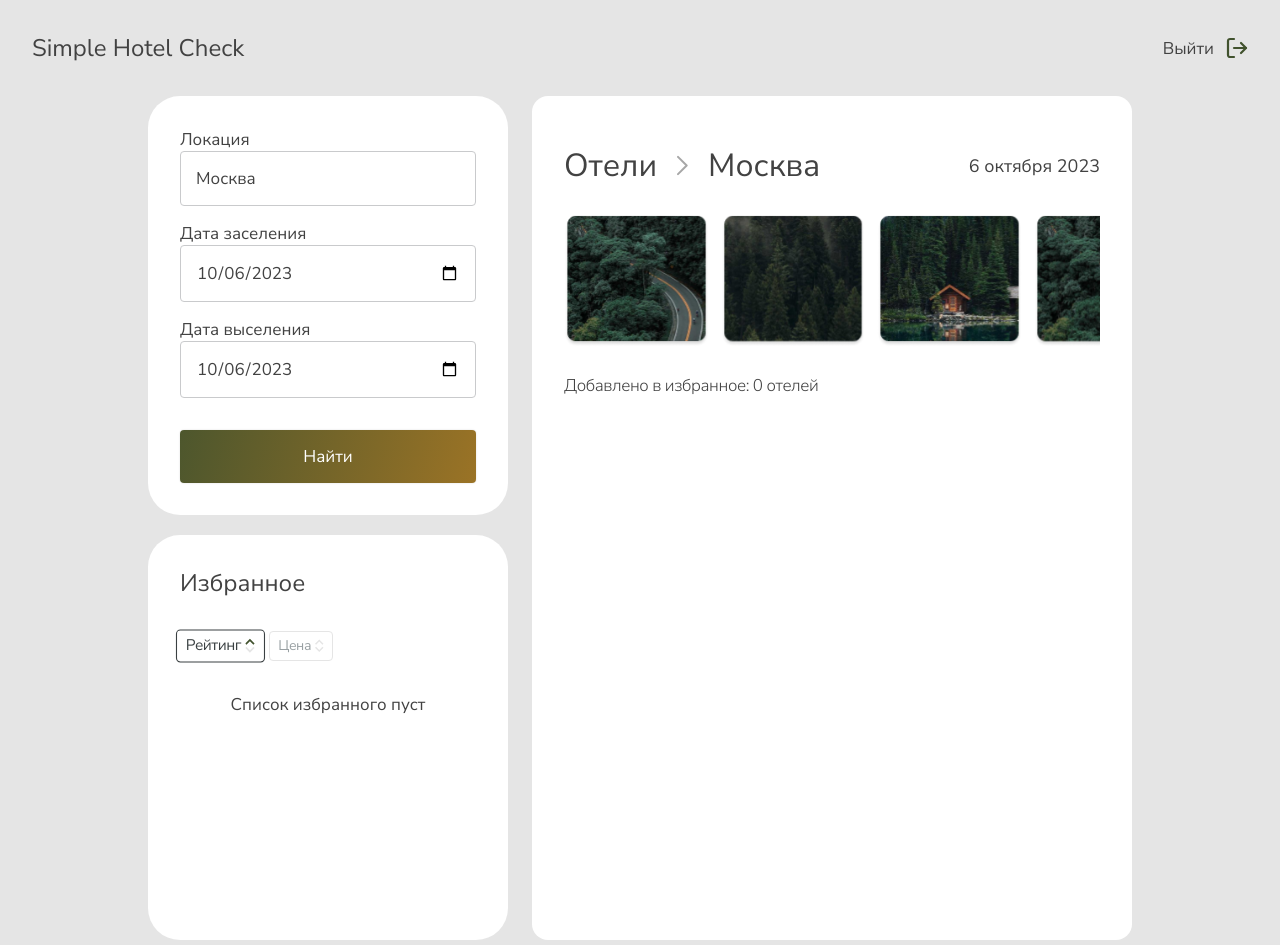
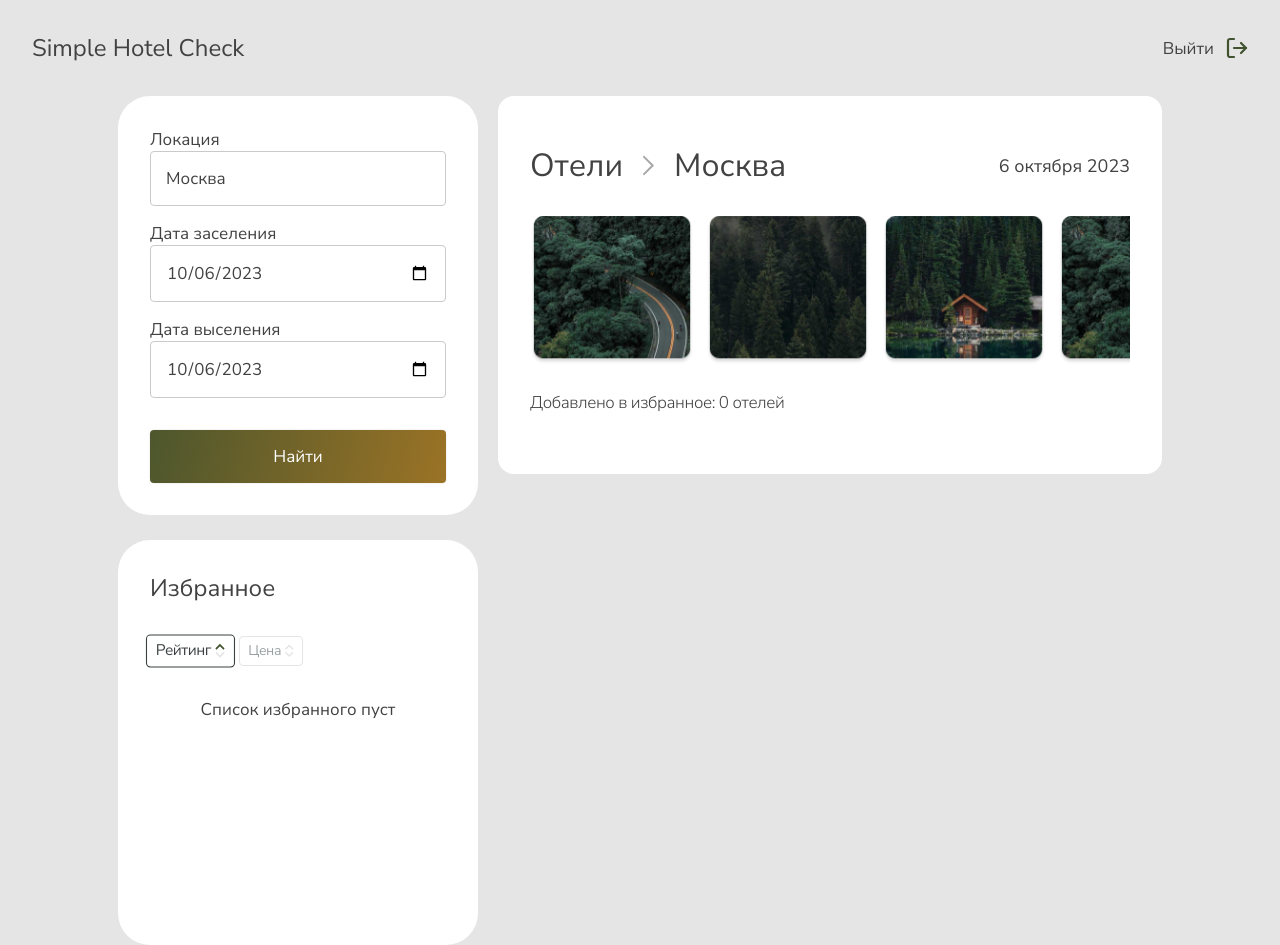
Before and after one commit to Science-B/hotel-check, a React (Vite) app: page / in a window 1280 px wide. Built offline with nearby package versions, Linux system fonts and the light colour scheme; no server answers.

Commit message:
added fix-cards-position

```diff
--- a/src/components/cards/favorites-card/favorites-card.module.scss
+++ b/src/components/cards/favorites-card/favorites-card.module.scss
@@ -3,6 +3,10 @@
 	max-height: 409px;
 	background-color: var(--page-bg);
 	border-radius: 32px;
+
+	@media screen and (max-width: 1080px) {
+		min-width: unset;
+	}
 }
 
 .container {
--- a/src/components/cards/hotels-card/hotels-card.module.scss
+++ b/src/components/cards/hotels-card/hotels-card.module.scss
@@ -1,8 +1,13 @@
 .card {
-	max-width: 600px;
+	max-width: 664px;
 	max-height: 845px;
 	background-color: var(--page-bg);
 	border-radius: 16px;
+
+	@media screen and (max-width: 1080px) {
+		max-width: unset;
+		max-height: unset;
+	}
 }
 
 .container {
@@ -18,6 +23,10 @@
 	span {
 		font-size: 18px;
 		font-weight: 400;
+
+		@media screen and (max-width: 515px) {
+			display: none;
+		}
 	}
 }
 
--- a/src/components/cards/search-card/search-card.module.scss
+++ b/src/components/cards/search-card/search-card.module.scss
@@ -2,6 +2,10 @@
 	min-width: 360px;
 	background-color: var(--page-bg);
 	border-radius: 32px;
+
+	@media screen and (max-width: 1080px) {
+		min-width: unset;
+	}
 }
 
 .container {
--- a/src/components/hotel-item/hotel-item.module.scss
+++ b/src/components/hotel-item/hotel-item.module.scss
@@ -23,6 +23,10 @@
 	min-width: 64px;
 	min-height: 64px;
 	background-color: rgba(65, 82, 46, 0.05);
+
+	@media screen and (max-width: 515px) {
+		display: none;
+	}
 
 	img {
 		min-width: 35px;
--- a/src/components/slider/slider.tsx
+++ b/src/components/slider/slider.tsx
@@ -1,28 +1,15 @@
 import { Swiper, SwiperSlide } from 'swiper/react';
 import { useSliders } from '../../hooks/hooks';
-import s from './slider.module.scss';
 import 'swiper/css';
+
+import s from './slider.module.scss'
 
 export function Slider(): JSX.Element {
   const sliders = useSliders();
-
-  // Определите массив breakpoints для настройки slidesPerView
-  const breakpoints = {
-	320: {
-		slidesPerView: 1.5,
-		},
-	640: {
-		slidesPerView: 3.5,
-		},
-	768: {
-		slidesPerView: 3.5,
-		},
-  };
-
   return (
-    <Swiper spaceBetween={12} slidesPerView={3.5} breakpoints={breakpoints}>
+    <Swiper className={s.swiper} spaceBetween={12} slidesPerView={'auto'} >
       {sliders.map((slider) => (
-        <SwiperSlide key={slider}>
+        <SwiperSlide className={s.slide} key={slider}>
           <div>
             <img src={slider} alt={`Slider ${slider}`} />
           </div>
--- a/src/pages/main-page/main-page.module.scss
+++ b/src/pages/main-page/main-page.module.scss
@@ -1,15 +1,36 @@
-.wrap {
-	max-width: 1014px;
+.container {
+	max-width: 1074px;
 	padding: 0px 15px;
+	margin: 0 auto;
+}
+
+.content {
 	display: flex;
 	justify-content: space-between;
+
+	@media screen and (max-width: 1080px) {
+		flex-direction: column;
+		justify-content: center;
+		align-items: center;
+	}
 	// flex-direction: column;
-	margin: 0 auto;
-	gap: 24px;
+	// justify-content: center;
+	// align-items: center;
 }
 
 .column {
 	display: flex;
 	flex-direction: column;
-	gap: 20px;
+	gap: 25px;
+
+	@media screen and (max-width: 1080px) {
+		width: 100%;
+		margin-bottom: 25px;
+	}
 }
+
+.hotelsCard {
+	@media screen and (max-width: 1080px) {
+		width: 100%;
+	}
+}
--- a/src/pages/main-page/main-page.tsx
+++ b/src/pages/main-page/main-page.tsx
@@ -9,12 +9,17 @@ export function MainPage(): JSX.Element {
   return (
     <>
       <Header/>
-			<div className={s.wrap}>
+      <div className={s.container}>
+        <div className={s.content}>
           <div className={s.column}>
             <SearchCard/>
             <FavoritesCard/>
           </div>
+          <div className={s.hotelsCard}>
             <HotelsCard/>
+          </div>
+        </div>
+
       </div>
     </>
 
--- a/src/styles/vars.scss
+++ b/src/styles/vars.scss
@@ -16,7 +16,7 @@
 
 // Media
 
-$tabletLG-size: 985px;
+$tabletLG-size: 1080px;
 $tabletMD-size: 768px;
 $mobileLG-size: 425px;
 $mobileMD-size: 375px;
```
Lines whose indentation alone changed are shown as unchanged.
